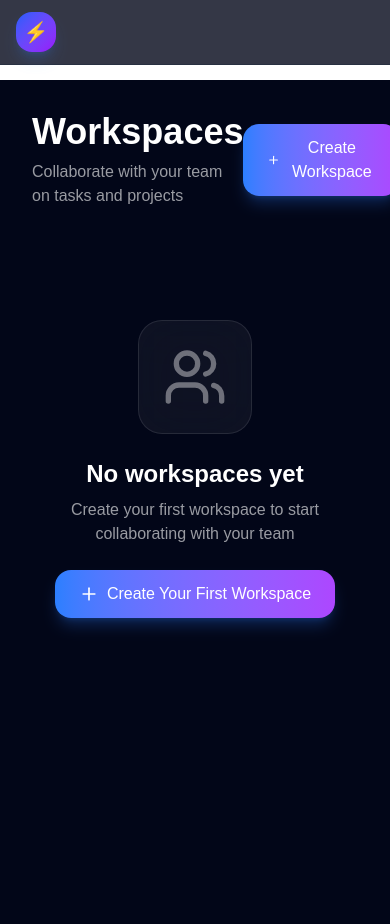
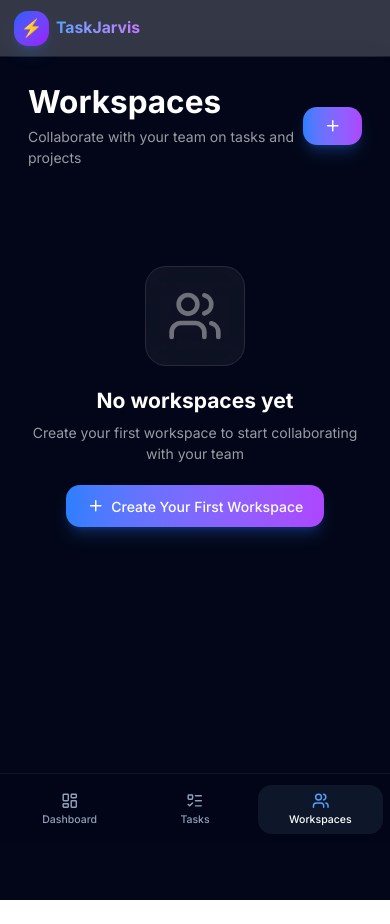
Before and after one commit to dibAdam/TaskJarvis, a Next.js app in the folder web-ui/: page /workspaces in a window 390 px wide. After the commit the page ends 900 px from the top, so only its background shows below. Built offline with nearby package versions, Linux system fonts and the light colour scheme.

Commit message:
fix: fixed design issues on smaller screens

```diff
--- a/web-ui/app/ConditionalNavbar.tsx
+++ b/web-ui/app/ConditionalNavbar.tsx
@@ -16,7 +16,8 @@ export default function ConditionalNavbar() {
     return (
         <>
             <Navbar />
-            <div className="pt-20" />
+            {/* Spacer for fixed navbar */}
+            <div className="h-16 md:h-20" />
         </>
     );
 }
--- a/web-ui/app/globals.css
+++ b/web-ui/app/globals.css
@@ -9,8 +9,7 @@
 @theme inline {
   --color-background: var(--background);
   --color-foreground: var(--foreground);
-  --font-sans: var(--font-geist-sans);
-  --font-mono: var(--font-geist-mono);
+  --font-sans: var(--font-inter), ui-sans-serif, system-ui, sans-serif;
 }
 
 @media (prefers-color-scheme: dark) {
@@ -24,7 +23,20 @@
 body {
   background: var(--background);
   color: var(--foreground);
-  font-family: Arial, Helvetica, sans-serif;
+  font-family: var(--font-inter), ui-sans-serif, system-ui, -apple-system, BlinkMacSystemFont, "Segoe UI", Roboto, "Helvetica Neue", Arial, sans-serif;
+}
+
+/* Mobile-specific font sizing */
+@media (max-width: 768px) {
+  html {
+    font-size: 14px;
+  }
+}
+
+@media (min-width: 769px) {
+  html {
+    font-size: 16px;
+  }
 }
 
 @layer base {
@@ -187,6 +199,7 @@ body {
 .animate-wave {
   animation: wave 0.6s ease-in-out infinite;
 }
+
 /* Priority Gradient Utilities */
 .bg-priority-high {
   background: linear-gradient(135deg, rgba(239, 68, 68, 0.1) 0%, rgba(249, 115, 22, 0.05) 100%);
--- a/web-ui/app/layout.tsx
+++ b/web-ui/app/layout.tsx
@@ -1,19 +1,15 @@
 import type { Metadata } from "next";
-import { Geist, Geist_Mono } from "next/font/google";
+import { Inter } from "next/font/google";
 import "./globals.css";
 import "./design-tokens.css";
 import { AuthProvider } from "@/contexts/AuthContext";
 import { WorkspaceProvider } from "@/contexts/WorkspaceContext";
 import ConditionalNavbar from "./ConditionalNavbar";
 
-const geistSans = Geist({
-  variable: "--font-geist-sans",
+const inter = Inter({
   subsets: ["latin"],
-});
-
-const geistMono = Geist_Mono({
-  variable: "--font-geist-mono",
-  subsets: ["latin"],
+  variable: "--font-inter",
+  display: "swap",
 });
 
 export const metadata: Metadata = {
@@ -29,7 +25,7 @@ export default function RootLayout({
   return (
     <html lang="en">
       <body
-        className={`${geistSans.variable} ${geistMono.variable} antialiased`}
+        className={`${inter.variable} font-sans antialiased text-base md:text-base`}
       >
         <AuthProvider>
           <WorkspaceProvider>
--- a/web-ui/app/page.tsx
+++ b/web-ui/app/page.tsx
@@ -14,7 +14,7 @@ export default function Home() {
   return (
     <ProtectedRoute>
       <div className="min-h-screen bg-slate-950 text-slate-200 font-sans selection:bg-blue-500/30">
-        <div className="max-w-[calc(100vw-350px)] mx-auto px-4 sm:px-6 lg:px-8 py-8">
+        <div className="w-full max-w-7xl lg:max-w-[calc(100vw-350px)] mx-auto px-4 sm:px-6 lg:px-8 py-8 pb-24 md:pb-8">
           <div className="lg:mr-[420px]">
             <div className="space-y-6">
               <Dashboard />
--- a/web-ui/app/tasks/page.tsx
+++ b/web-ui/app/tasks/page.tsx
@@ -65,7 +65,7 @@ export default function TasksPage() {
     return (
         <ProtectedRoute>
             <div className="min-h-screen bg-slate-950 text-slate-200 font-sans selection:bg-blue-500/30">
-                <div className="max-w-[calc(100vw-350px)] mx-auto px-4 sm:px-6 lg:px-8 py-8">
+                <div className="w-full max-w-7xl lg:max-w-[calc(100vw-350px)] mx-auto px-4 sm:px-6 lg:px-8 py-8 pb-24 md:pb-8">
                     <div className="lg:mr-[420px]">
                         <TaskList
                             tasks={tasks}
--- a/web-ui/app/workspaces/page.tsx
+++ b/web-ui/app/workspaces/page.tsx
@@ -59,7 +59,7 @@ export default function WorkspacesPage() {
                             className="flex items-center gap-2 px-6 py-3 bg-linear-to-r from-blue-500 to-purple-500 rounded-xl text-white font-medium shadow-lg shadow-blue-500/25 hover:shadow-blue-500/40 transition-all duration-200"
                         >
                             <Plus className="w-5 h-5" />
-                            Create Workspace
+                            <span className="hidden sm:inline">Create Workspace</span>
                         </motion.button>
                     </motion.div>
                 </div>
--- a/web-ui/components/Navbar.tsx
+++ b/web-ui/components/Navbar.tsx
@@ -19,7 +19,9 @@ export default function Navbar() {
     ];
 
     return (
-        <header className="fixed top-0 left-0 right-0 z-50 bg-slate-950/80 backdrop-blur-md border-b border-slate-800/50 px-4 md:px-8 py-3">
+        <>
+            {/* Desktop Navbar */}
+            <header className="fixed top-0 left-0 right-0 z-50 bg-slate-950/80 backdrop-blur-md border-b border-slate-800/50 px-4 md:px-8 py-3 hidden md:block">
                 <div className="max-w-7xl mx-auto flex items-center justify-between gap-4">
                     {/* Left: Logo and Workspace Selector */}
                     <div className="flex items-center gap-4 md:gap-6">
@@ -31,22 +33,22 @@ export default function Navbar() {
                             >
                                 <span className="text-xl">⚡</span>
                             </motion.div>
-                        <div className="hidden md:block">
+                            <div>
                                 <h1 className="text-xl font-bold bg-clip-text text-transparent bg-linear-to-r from-blue-400 to-purple-400 group-hover:opacity-80 transition-opacity">
                                     TaskJarvis
                                 </h1>
                             </div>
                         </Link>
 
-                    <div className="h-8 w-px bg-slate-800 hidden md:block" />
+                        <div className="h-8 w-px bg-slate-800" />
 
-                    <div className="hidden md:block w-64">
+                        <div className="w-64">
                             <WorkspaceSelector />
                         </div>
                     </div>
 
                     {/* Center: Navigation Links */}
-                <nav className="hidden md:flex items-center gap-1 bg-slate-900/50 p-1 rounded-xl border border-slate-800/50">
+                    <nav className="flex items-center gap-1 bg-slate-900/50 p-1 rounded-xl border border-slate-800/50">
                         {navItems.map((item) => {
                             const isActive = pathname === item.href;
                             return (
@@ -74,11 +76,53 @@ export default function Navbar() {
                         })}
                     </nav>
 
-                {/* Right: User Profile & Mobile Menu Toggle */}
+                    {/* Right: User Profile */}
                     <div className="flex items-center gap-4">
                         <UserProfile />
                     </div>
                 </div>
             </header>
+
+            {/* Mobile Top Bar */}
+            <header className="fixed top-0 left-0 right-0 z-50 bg-slate-950/80 backdrop-blur-md border-b border-slate-800/50 px-4 py-3 md:hidden">
+                <div className="flex items-center justify-between">
+                    <Link href="/" className="flex items-center gap-2">
+                        <motion.div
+                            className="w-10 h-10 bg-linear-to-br from-blue-600 to-purple-600 rounded-xl flex items-center justify-center shadow-lg shadow-blue-500/20"
+                            whileTap={{ scale: 0.95 }}
+                        >
+                            <span className="text-xl">⚡</span>
+                        </motion.div>
+                        <h1 className="text-lg font-bold bg-clip-text text-transparent bg-linear-to-r from-blue-400 to-purple-400">
+                            TaskJarvis
+                        </h1>
+                    </Link>
+                    <UserProfile />
+                </div>
+            </header>
+
+            {/* Mobile Bottom Navigation */}
+            <nav className="fixed bottom-0 left-0 right-0 z-50 bg-slate-950/95 backdrop-blur-md border-t border-slate-800/50 md:hidden">
+                <div className="flex items-center justify-around px-2 py-3">
+                    {navItems.map((item) => {
+                        const isActive = pathname === item.href;
+                        return (
+                            <Link key={item.name} href={item.href} className="flex-1">
+                                <motion.div
+                                    className={`flex flex-col items-center gap-1 px-3 py-2 rounded-xl transition-colors ${isActive
+                                        ? 'text-white bg-slate-800/50'
+                                        : 'text-slate-400'
+                                        }`}
+                                    whileTap={{ scale: 0.95 }}
+                                >
+                                    <item.icon className={`w-5 h-5 ${isActive ? 'text-blue-400' : ''}`} />
+                                    <span className="text-xs font-medium">{item.name}</span>
+                                </motion.div>
+                            </Link>
+                        );
+                    })}
+                </div>
+            </nav>
+        </>
     );
 }
```
Lines whose indentation alone changed are shown as unchanged.
